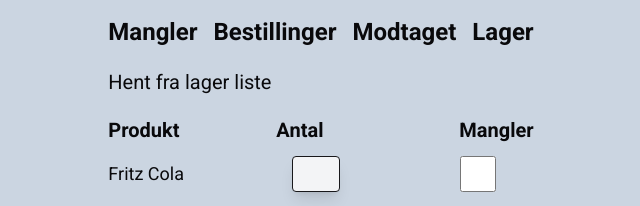
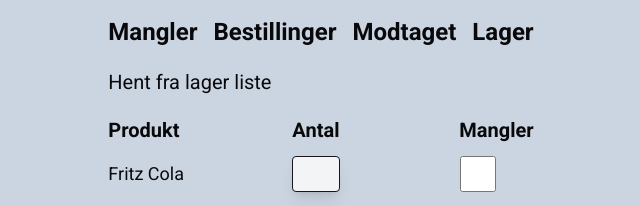
Before and after one commit to nila1010/cafe_bestilling, a Next.js app: page /lager in a window 1280 px wide. Shown: the top 206 px of the page, without its empty margins (319-959 px from the left). Built offline with nearby package versions, Linux system fonts and the light colour scheme; no server answers; the database is empty.

Commit message:
design antal/lager

```diff
--- a/src/app/lager/Inner.tsx
+++ b/src/app/lager/Inner.tsx
@@ -33,7 +33,7 @@ export default function Lager({ data }: { data: HomeProps }) {
     <article className=" items-center mt-5 gap-5">
       <h1 className="text-xl ">Hent fra lager liste</h1>
       <div className="flex justify-between text-xl font-bold mt-5">
-        <div className="flex gap-10">
+        <div className="flex gap-14">
           <h2 className="min-w-32">Produkt</h2>
           <h2>Antal</h2>
         </div>
```
